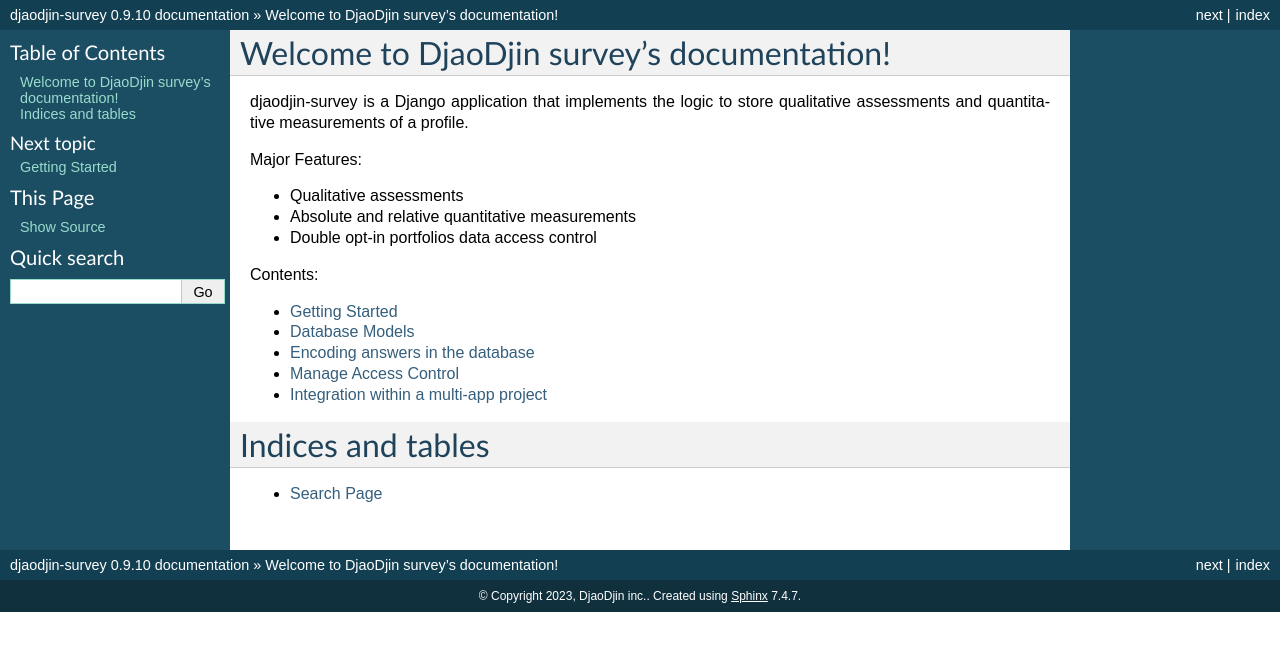
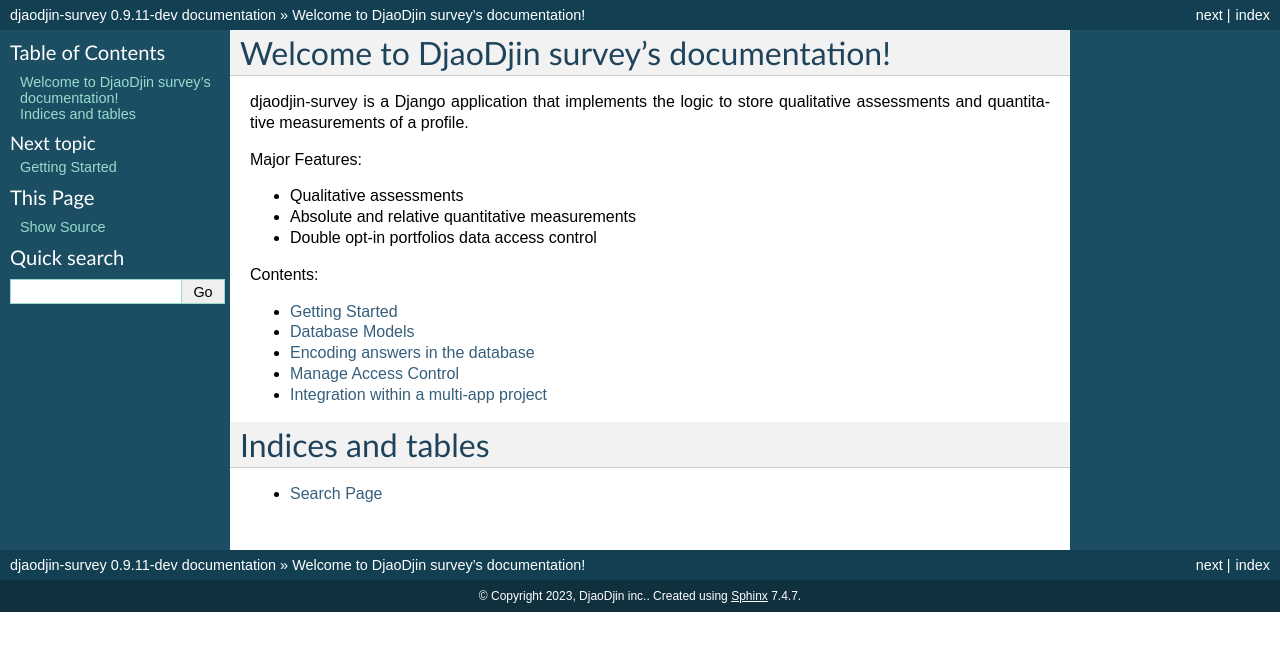
Before and after one commit to djaodjin/djaodjin-survey, a Sphinx documentation site: the page built from docs/index.rst, in a window 1280 px wide. Shown: the top 651 px of the page. Built offline with Sphinx 7.4.7, drawn with Linux system fonts in a browser that asks for light colours.

```diff
--- a/docs/conf.py
+++ b/docs/conf.py
@@ -54,7 +54,7 @@
 # The short X.Y version.
 version = '0.9'
 # The full version, including alpha/beta/rc tags.
-release = '0.9.10'
+release = '0.9.11-dev'
 
 # The language for content autogenerated by Sphinx. Refer to documentation
 # for a list of supported languages.
--- a/survey/__init__.py
+++ b/survey/__init__.py
@@ -26,4 +26,4 @@
 PEP 386-compliant version number for the survey django app.
 """
 
-__version__ = '0.9.10'
+__version__ = '0.9.11-dev'
```
